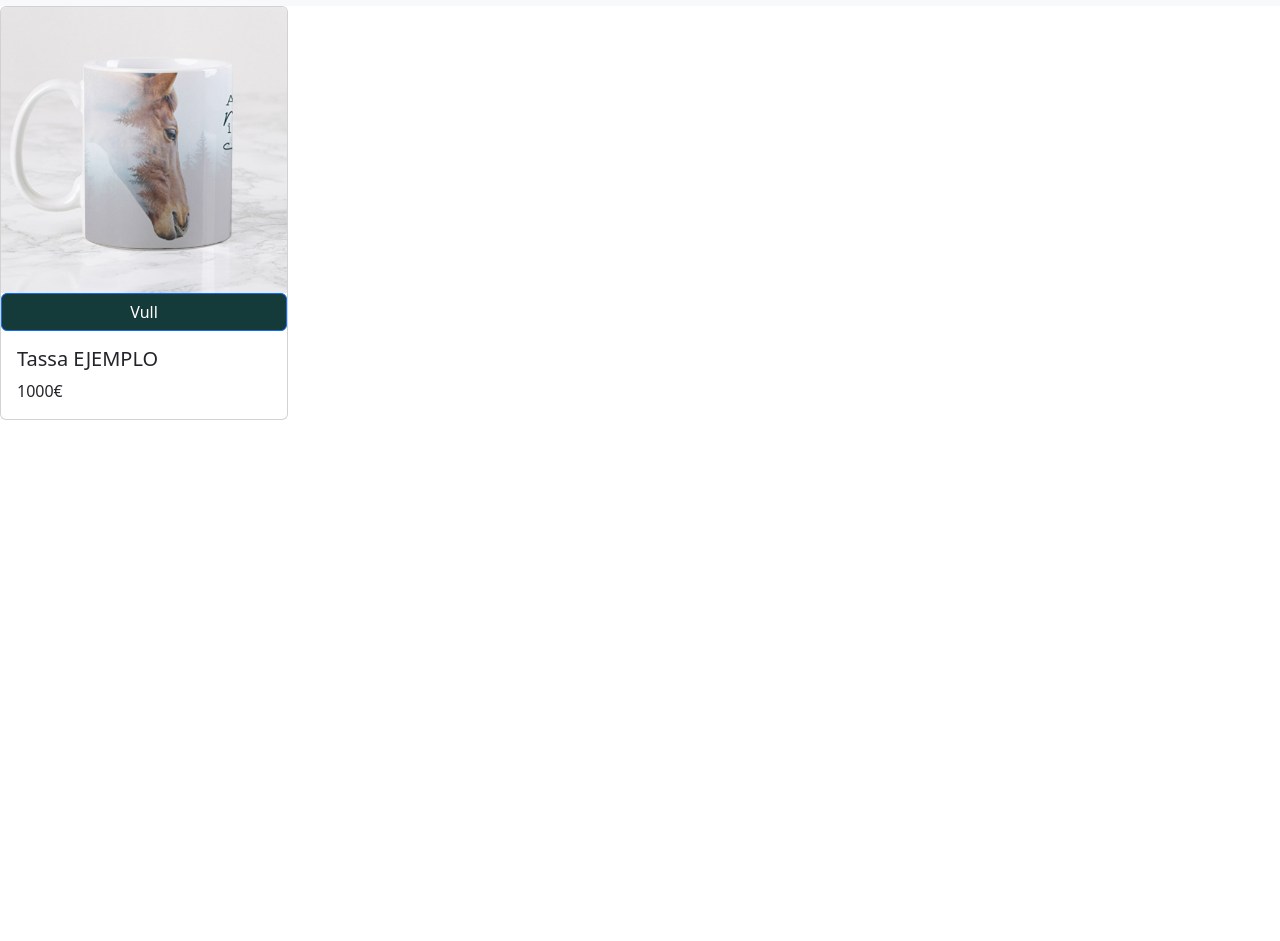
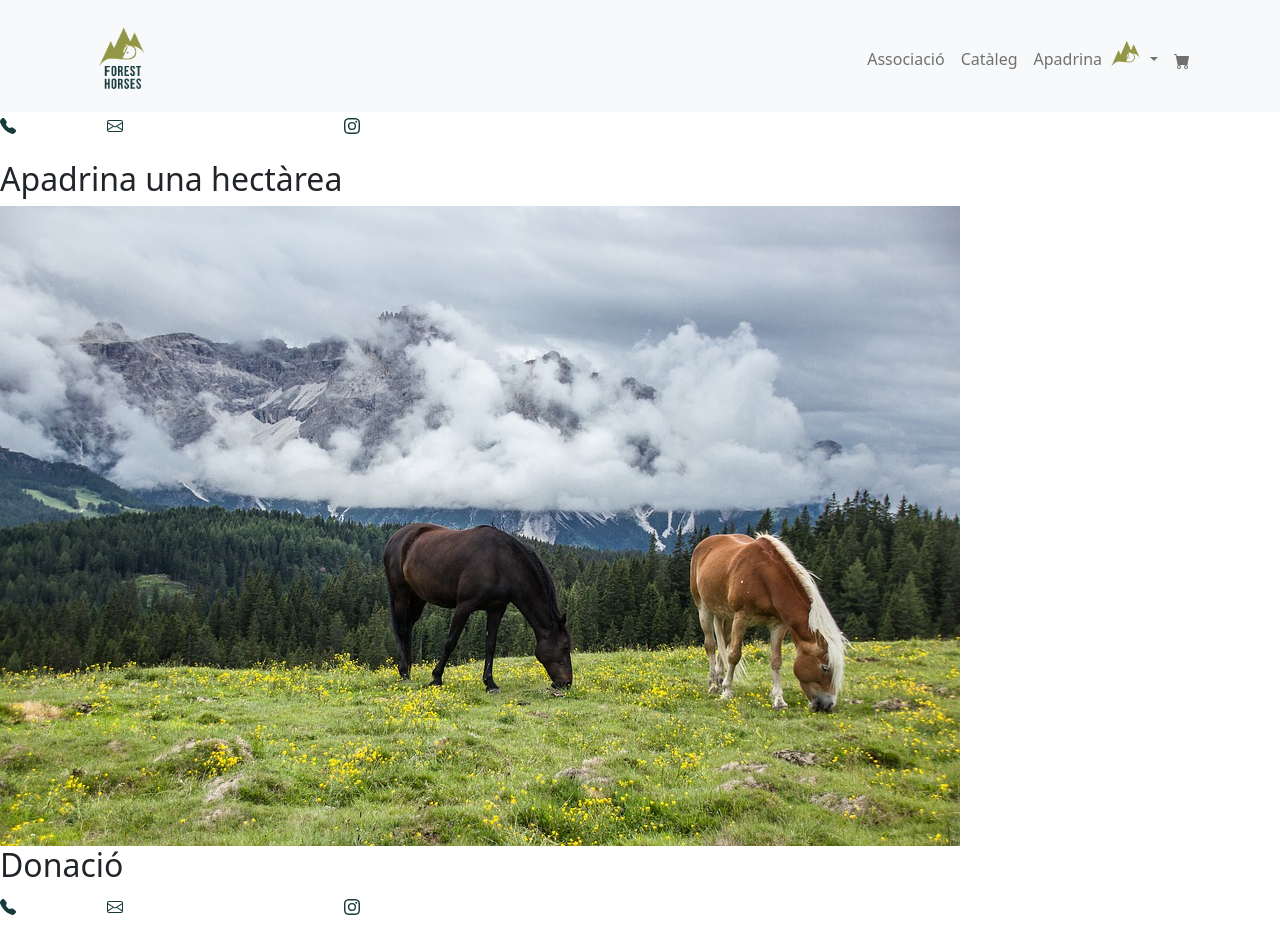
Before and after one commit to foresthdev/Forest_horses, a React (Create React App) app in the folder client/: page / in a window 1280 px wide. Shown: the part 100-1041 px from the top of the page. Before the commit the page ends 800 px from the top, so only its background shows below. Built offline with nearby package versions, Linux system fonts and the light colour scheme.

Commit message:
#11 fix app.js

```diff
--- a/client/src/App.js
+++ b/client/src/App.js
@@ -10,10 +10,10 @@ function App() {
   return (
     <div className="App">
       <Navbar />
-      {/* <Home />
+      <Home />
       <Section3 />
-      <Footer /> */}
-      <ProductCard />
+      <Footer />
+
 
     </div>
   );
```
